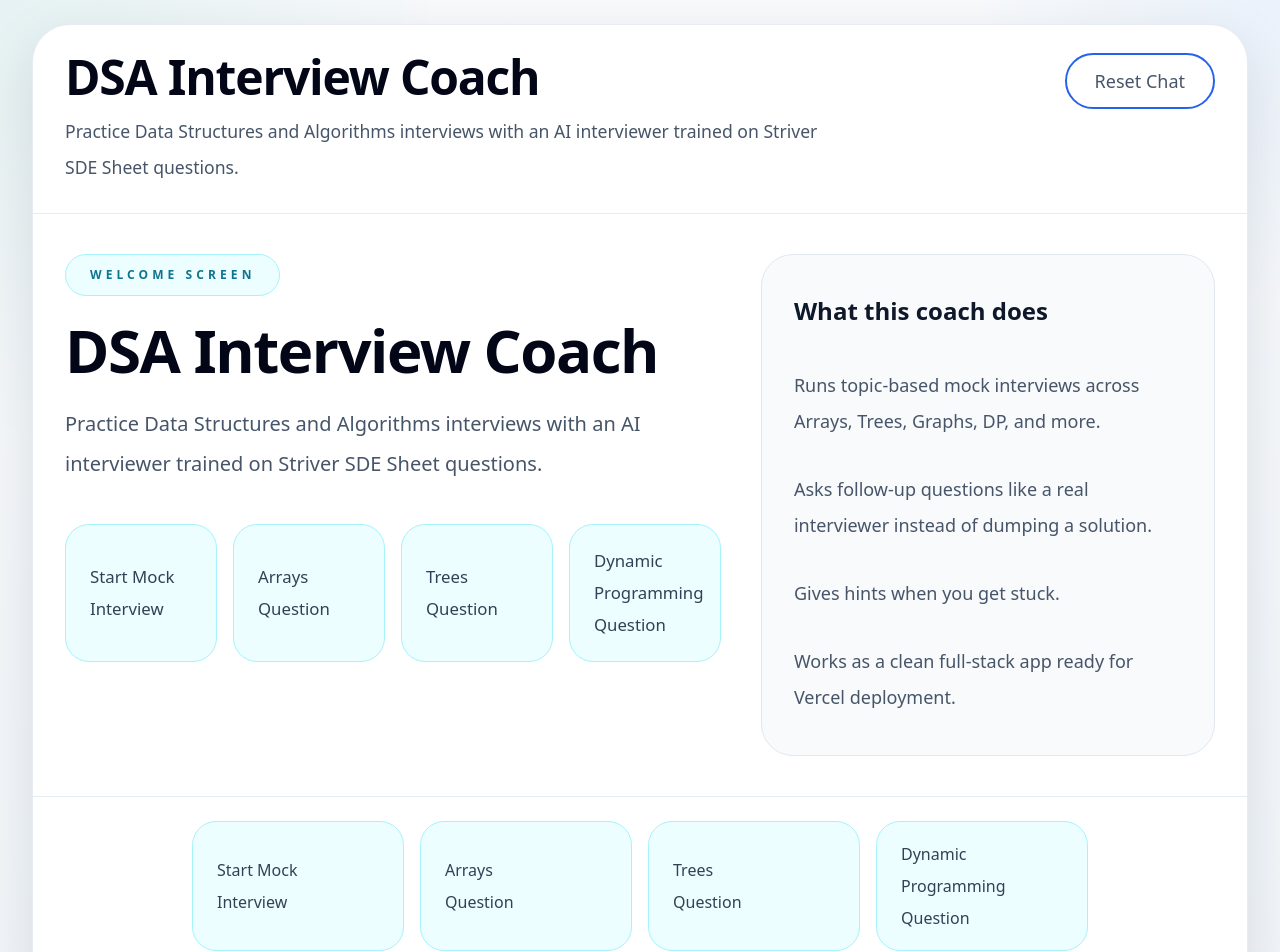
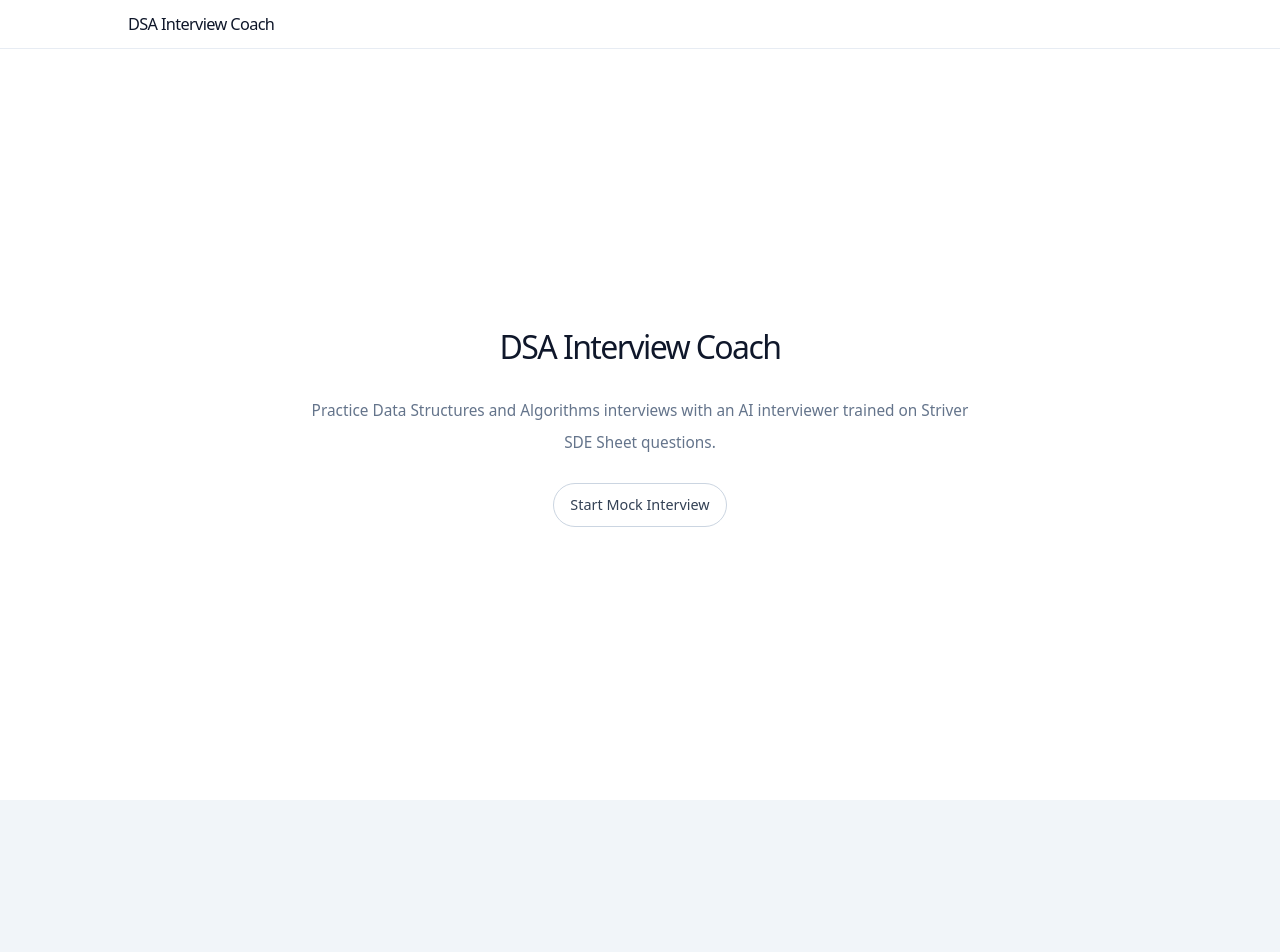
Before and after one commit to W-A-R-L-U/DSAInterviewCoach, a Next.js app: page / in a window 1280 px wide. Shown: the top 952 px of the page. After the commit the page ends 800 px from the top, so only its background shows below. Built offline with nearby package versions, Linux system fonts and the light colour scheme.

Commit message:
Improved UI

```diff
--- a/app/globals.css
+++ b/app/globals.css
@@ -18,9 +18,9 @@ body {
 body {
   @apply bg-slate-100 text-slate-900 antialiased;
   background-image:
-    radial-gradient(circle at top left, rgba(13, 148, 136, 0.08), transparent 26%),
-    radial-gradient(circle at top right, rgba(59, 130, 246, 0.07), transparent 18%),
-    linear-gradient(180deg, #f8fafc 0%, #f1f5f9 100%);
+    radial-gradient(circle at top left, rgba(59, 130, 246, 0.08), transparent 26%),
+    radial-gradient(circle at top right, rgba(14, 165, 233, 0.05), transparent 18%),
+    linear-gradient(180deg, #eff6fd 0%, #eef4fb 38%, #f8fafc 100%);
 }
 
 .dark body {
--- a/app/page.tsx
+++ b/app/page.tsx
@@ -240,88 +240,28 @@ export default function HomePage() {
     setInterviewExpired(false);
   }
 
-  const currentQuestionPanel = currentQuestion ? (
-    <section className="border-b border-slate-200/80 bg-slate-50/80 px-5 py-4 sm:px-7">
-      <div className="flex flex-col gap-3 lg:flex-row lg:items-start lg:justify-between">
-        <div className="space-y-2">
-          <p className="text-xs font-semibold uppercase tracking-[0.24em] text-teal-700">
-            Current Question
-          </p>
-          <h2 className="text-xl font-semibold text-slate-950">
-            {currentQuestion.title}
-          </h2>
-          <p className="max-w-3xl text-sm leading-7 text-slate-600">
-            {currentQuestion.description}
-          </p>
-        </div>
-
-        <div className="flex flex-wrap gap-2 text-sm">
-          <span className="rounded-full border border-slate-200 bg-white px-3 py-1.5 text-slate-700">
-            {mode === "mockInterview" ? "Mock Interview" : "Practice"}
-          </span>
-          <span className="rounded-full border border-slate-200 bg-white px-3 py-1.5 text-slate-700">
-            {selectedTopic || currentQuestion.topic}
-          </span>
-          <span className="rounded-full border border-slate-200 bg-white px-3 py-1.5 text-slate-700">
-            {currentQuestion.difficulty}
-          </span>
-          {timeRemaining !== null ? (
-            <span
-              className={[
-                "rounded-full border px-3 py-1.5",
-                timeRemaining <= MOCK_INTERVIEW_WARNING_SECONDS
-                  ? "border-amber-300 bg-amber-50 text-amber-900"
-                  : "border-slate-200 bg-white text-slate-700"
-              ].join(" ")}
-            >
-              {formatRemainingTime(timeRemaining)}
-            </span>
-          ) : null}
-        </div>
-      </div>
-    </section>
-  ) : null;
-
   const emptyState = (
-    <section className="grid flex-1 gap-10 px-8 py-10 lg:grid-cols-[1.3fr_0.9fr]">
-      <div className="space-y-10">
-        <div className="space-y-6">
-          <div className="inline-flex rounded-full border border-cyan-200 bg-cyan-50 px-6 py-3 text-xs font-semibold uppercase tracking-[0.34em] text-cyan-700">
-            Welcome Screen
-          </div>
-          <h2 className="text-5xl font-semibold tracking-tight text-slate-950 sm:text-6xl">
+    <section className="flex flex-1 items-center justify-center px-6 py-12">
+      <div className="flex w-full max-w-3xl flex-col items-center gap-6 text-center">
+        <h2 className="text-[2rem] font-medium tracking-[-0.05em] text-slate-900">
           DSA Interview Coach
         </h2>
-          <p className="max-w-4xl text-xl leading-10 text-slate-600">
+        <p className="max-w-2xl text-[0.96rem] leading-8 text-slate-500">
           Practice Data Structures and Algorithms interviews with an AI interviewer
           trained on Striver SDE Sheet questions.
         </p>
-        </div>
-
-        <div className="max-w-5xl">
         <SuggestionButtons onSelect={handleSuggestion} disabled={isLoading} />
       </div>
-      </div>
-
-      <aside className="rounded-[32px] border border-slate-200 bg-slate-50 px-8 py-10">
-        <h3 className="text-2xl font-semibold text-slate-900">What this coach does</h3>
-        <div className="mt-10 space-y-8 text-lg leading-9 text-slate-600">
-          <p>Runs topic-based mock interviews across Arrays, Trees, Graphs, DP, and more.</p>
-          <p>Asks follow-up questions like a real interviewer instead of dumping a solution.</p>
-          <p>Gives hints when you get stuck.</p>
-          <p>Works as a clean full-stack app ready for Vercel deployment.</p>
-        </div>
-      </aside>
     </section>
   );
 
   const chatView = (
-    <section className="flex flex-1 flex-col overflow-hidden bg-slate-50/60">
+    <section className="flex flex-1 flex-col overflow-hidden bg-white">
       <div
         ref={scrollRef}
-        className="flex-1 overflow-y-auto px-8 py-8 scroll-smooth"
+        className="flex-1 overflow-y-auto px-4 py-8 scroll-smooth sm:px-6"
       >
-        <div className="mx-auto max-w-4xl space-y-5">
+        <div className="mx-auto max-w-3xl space-y-6">
           {messages.map((message) => (
             <ChatMessage
               key={message.id}
@@ -340,19 +280,21 @@ export default function HomePage() {
 
   return (
     <main>
-      <div className="mx-auto flex min-h-screen max-w-7xl flex-col px-4 py-6 sm:px-6 lg:px-8">
-        <div className="flex min-h-[calc(100vh-3rem)] flex-col overflow-hidden rounded-[38px] border border-slate-200/80 bg-white shadow-panel">
+      <div className="flex min-h-screen flex-col bg-white">
+        <div className="flex min-h-screen flex-col">
           <Header
             onReset={handleReset}
             disabled={isLoading}
+            timer={mode === "mockInterview" && timeRemaining !== null ? formatRemainingTime(timeRemaining) : null}
+            timerWarning={timeRemaining !== null && timeRemaining <= MOCK_INTERVIEW_WARNING_SECONDS}
+            showReset={messages.length > 0}
           />
 
-          {currentQuestionPanel}
           {messages.length === 0 ? emptyState : chatView}
 
-          <div className="border-t border-slate-200/80 bg-white px-8 py-6">
-            <div className="mx-auto max-w-4xl space-y-4">
-              <SuggestionButtons onSelect={handleSuggestion} disabled={isLoading} compact />
+          {messages.length > 0 ? (
+            <div className="sticky bottom-0 border-t border-slate-200/80 bg-white/95 px-4 py-4 backdrop-blur sm:px-6">
+              <div className="mx-auto max-w-2xl">
                 <ChatInput
                   value={input}
                   onChange={setInput}
@@ -361,6 +303,7 @@ export default function HomePage() {
                 />
               </div>
             </div>
+          ) : null}
         </div>
       </div>
     </main>
--- a/components/ChatInput.tsx
+++ b/components/ChatInput.tsx
@@ -12,7 +12,7 @@ export function ChatInput({
   disabled = false
 }: ChatInputProps) {
   return (
-    <div className="flex items-end gap-4 rounded-[30px] border border-slate-200 bg-white px-6 py-4 shadow-[0_10px_30px_rgba(15,23,42,0.06)] transition focus-within:border-cyan-300 focus-within:ring-4 focus-within:ring-cyan-100">
+    <div className="flex items-end gap-3 rounded-[28px] border border-slate-300 bg-white px-4 py-3 shadow-[0_8px_24px_rgba(15,23,42,0.06)] transition focus-within:border-slate-400">
       <textarea
         value={value}
         onChange={(event) => onChange(event.target.value)}
@@ -24,15 +24,15 @@ export function ChatInput({
         }}
         disabled={disabled}
         rows={1}
-        placeholder="Share your approach, ask for a hint, or start a mock interview..."
-        className="max-h-40 min-h-[52px] flex-1 resize-none border-0 bg-transparent px-0 py-2 text-sm text-slate-900 outline-none placeholder:text-slate-400 disabled:cursor-not-allowed disabled:opacity-50 sm:text-base"
+        placeholder="Message DSA Interview Coach..."
+        className="max-h-40 min-h-[44px] w-full flex-1 resize-none border-0 bg-transparent px-0 py-1.5 text-[0.95rem] text-slate-800 outline-none placeholder:text-slate-400 disabled:cursor-not-allowed disabled:opacity-50"
       />
 
       <button
         type="button"
         onClick={onSubmit}
         disabled={disabled || !value.trim()}
-        className="inline-flex h-14 min-w-[96px] items-center justify-center rounded-full bg-slate-300 px-6 text-lg font-medium text-white transition hover:scale-105 hover:bg-slate-400 disabled:cursor-not-allowed disabled:bg-slate-300"
+        className="inline-flex h-10 min-w-[68px] items-center justify-center rounded-full bg-slate-900 px-4 text-[0.9rem] font-medium text-white transition hover:bg-slate-800 disabled:cursor-not-allowed disabled:bg-slate-300"
         aria-label="Send message"
       >
         Send
--- a/components/Header.tsx
+++ b/components/Header.tsx
@@ -1,30 +1,51 @@
 type HeaderProps = {
   onReset: () => void;
   disabled?: boolean;
+  timer?: string | null;
+  timerWarning?: boolean;
+  showReset?: boolean;
 };
 
-export function Header({ onReset, disabled = false }: HeaderProps) {
+export function Header({
+  onReset,
+  disabled = false,
+  timer = null,
+  timerWarning = false,
+  showReset = true
+}: HeaderProps) {
   return (
-    <header className="flex flex-col gap-5 border-b border-slate-200/80 px-8 py-7 sm:flex-row sm:items-start sm:justify-between">
-      <div className="space-y-3">
-        <h1 className="text-4xl font-semibold tracking-tight text-slate-950 sm:text-5xl">
+    <header className="sticky top-0 z-10 border-b border-slate-200/80 bg-white/95 px-4 py-3 backdrop-blur sm:px-6">
+      <div className="mx-auto flex max-w-5xl items-center justify-between gap-4">
+        <div>
+          <h1 className="text-[1.02rem] font-medium tracking-[-0.04em] text-slate-900">
             DSA Interview Coach
           </h1>
-        <p className="max-w-3xl text-base leading-9 text-slate-600 sm:text-[1.1rem]">
-          Practice Data Structures and Algorithms interviews with an AI interviewer
-          trained on Striver SDE Sheet questions.
-        </p>
         </div>
 
-      <div className="flex shrink-0 flex-wrap gap-3 sm:justify-end">
+        <div className="flex shrink-0 flex-wrap items-center gap-2">
+          {timer ? (
+            <div
+              className={[
+                "inline-flex h-9 items-center justify-center rounded-full border px-4 text-[0.82rem] font-medium",
+                timerWarning
+                  ? "border-amber-300 bg-amber-50 text-amber-900"
+                  : "border-slate-200 bg-white text-slate-600"
+              ].join(" ")}
+            >
+              {timer}
+            </div>
+          ) : null}
+          {showReset ? (
             <button
               type="button"
               onClick={onReset}
               disabled={disabled}
-          className="inline-flex h-14 items-center justify-center rounded-full border-2 border-blue-600 bg-white px-7 text-lg font-medium text-slate-600 transition hover:scale-105 hover:text-blue-700 disabled:cursor-not-allowed disabled:opacity-50"
+              className="inline-flex h-9 items-center justify-center rounded-full border border-slate-300 bg-white px-4 text-[0.82rem] font-medium text-slate-600 transition hover:border-slate-400 hover:bg-slate-50 disabled:cursor-not-allowed disabled:opacity-50"
             >
               Reset Chat
             </button>
+          ) : null}
+        </div>
       </div>
     </header>
   );
--- a/components/SuggestionButtons.tsx
+++ b/components/SuggestionButtons.tsx
@@ -4,12 +4,7 @@ type SuggestionButtonsProps = {
   compact?: boolean;
 };
 
-const suggestions = [
-  "Start Mock Interview",
-  "Arrays Question",
-  "Trees Question",
-  "Dynamic Programming Question"
-];
+const suggestions = ["Start Mock Interview"];
 
 export function SuggestionButtons({
   onSelect,
@@ -19,8 +14,8 @@ export function SuggestionButtons({
   return (
     <div
       className={[
-        "grid gap-4",
-        compact ? "sm:grid-cols-2 xl:grid-cols-4" : "sm:grid-cols-2 xl:grid-cols-4"
+        "grid gap-3",
+        compact ? "grid-cols-1" : "grid-cols-1"
       ].join(" ")}
     >
       {suggestions.map((label) => (
@@ -30,14 +25,16 @@ export function SuggestionButtons({
           onClick={() => onSelect(label)}
           disabled={disabled}
           className={[
-            "rounded-[24px] border border-cyan-200 bg-cyan-50 text-left font-medium text-slate-700 transition",
+            "overflow-hidden rounded-full border border-slate-300 bg-white text-left font-medium text-slate-700 transition",
             compact
-              ? "min-h-[64px] px-6 py-4 text-base hover:scale-[1.01]"
-              : "min-h-[116px] px-6 py-5 text-[1.05rem] hover:-translate-y-0.5 hover:scale-[1.02]",
-            "hover:border-cyan-300 hover:shadow-md disabled:cursor-not-allowed disabled:opacity-60"
+              ? "min-h-[44px] max-w-[190px] px-4 py-2.5 text-[0.88rem] hover:bg-slate-50"
+              : "min-h-[44px] max-w-[190px] px-4 py-2.5 text-[0.9rem] hover:bg-slate-50",
+            "disabled:cursor-not-allowed disabled:opacity-60"
           ].join(" ")}
         >
-          <span className="block max-w-[12ch] leading-8">{label}</span>
+          <span className="block leading-5">
+            {label}
+          </span>
         </button>
       ))}
     </div>
```
Also changed, not shown: app/api/chat/route.ts (+38 -2 lines), components/ChatMessage.tsx (+41 -7 lines). Lines whose indentation alone changed are shown as unchanged.
